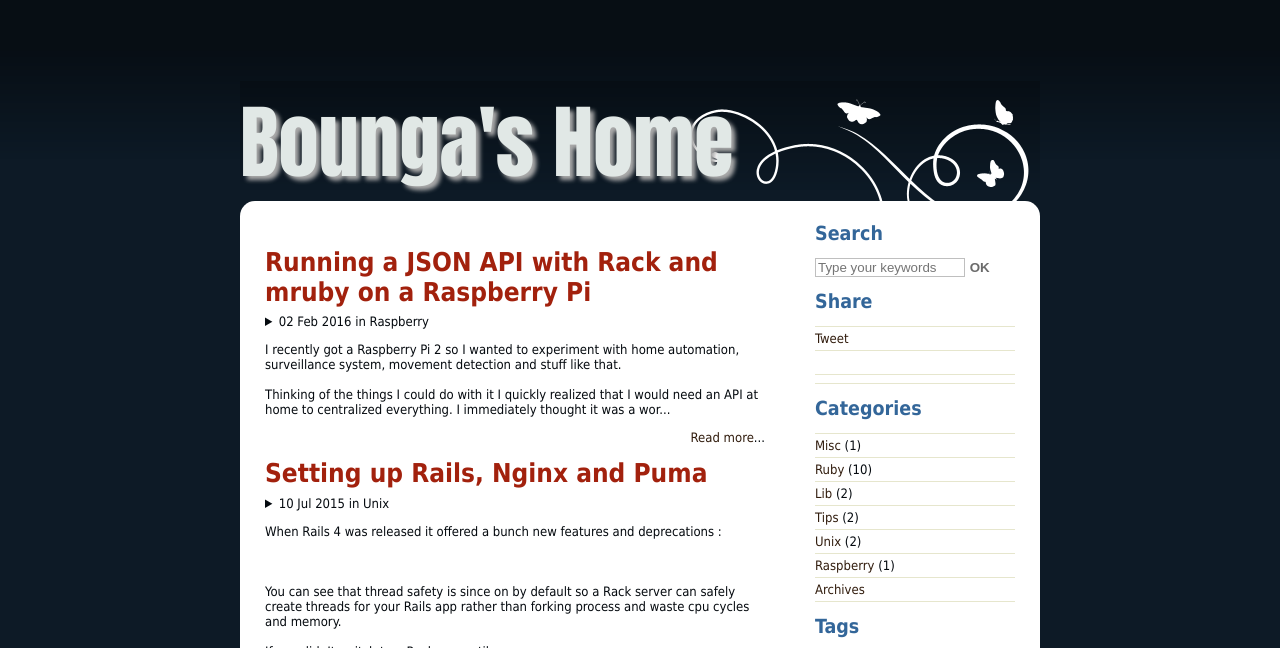
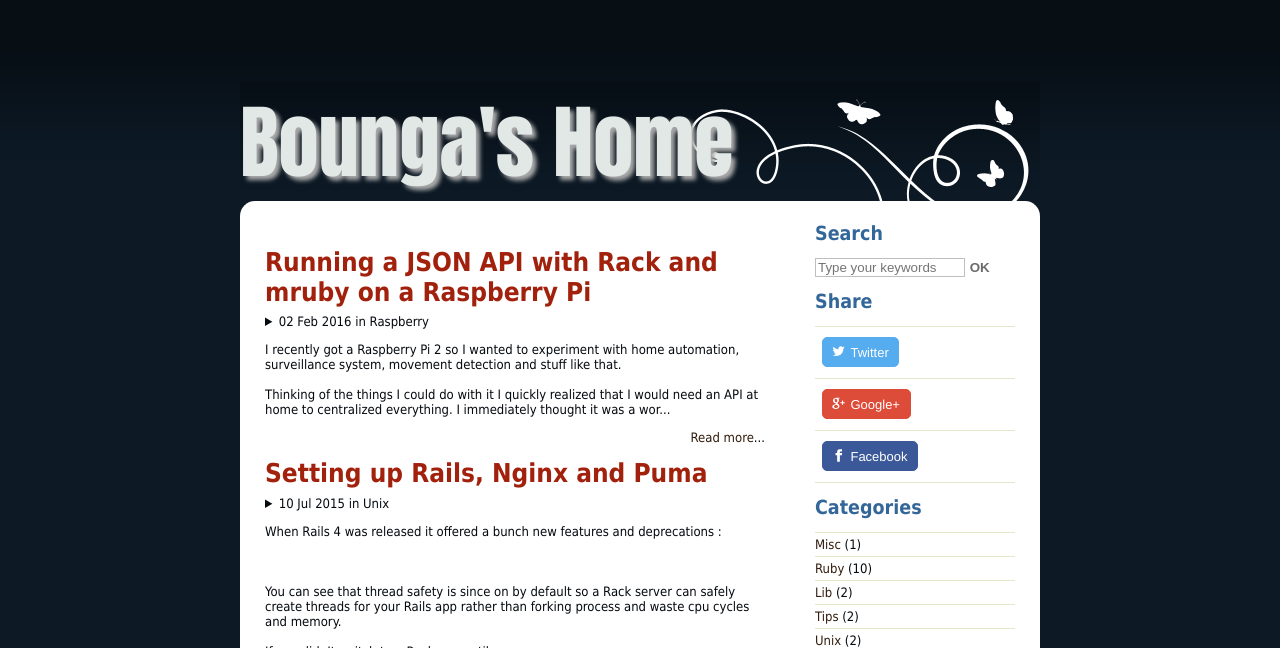
Before and after one commit to Bounga/bounga.org, a Jekyll site: the page built from index.html, in a window 1280 px wide, cut to the strip 0-648 px from the top of the page. Built offline with Jekyll 4.4.1, drawn with Linux system fonts in a browser that asks for light colours; the list of posts is cut into pages by our own code; comment, search, counter and statistics services are not loaded.

Commit message:
Get rid of javascript for social buttons

```diff
--- a/_layouts/default.html
+++ b/_layouts/default.html
@@ -51,9 +51,40 @@
           <nav>
             <h2>Share</h2>
             <ul id="socials">
-              <li><a href="https://twitter.com/share" class="twitter-share-button" data-via="Bounga" data-size="large" data-hashtags="ruby">Tweet</a></li>
-              <li><a class="g-plusone"></a></li>
-              <li><div class="fb-like" data-send="false" data-layout="button_count" data-width="60" data-show-faces="false"></div></li>
+              <li>
+                <a class="resp-sharing-button__link" href="https://twitter.com/intent/tweet/?text={{ page.title | uri_escape }}&amp;url={{ site.url }}{{ page.url | uri_escape }}" target="_blank" aria-label="Twitter">
+                  <div class="resp-sharing-button resp-sharing-button--twitter resp-sharing-button--large"><div aria-hidden="true" class="resp-sharing-button__icon resp-sharing-button__icon--solid">
+                      <svg version="1.1" x="0px" y="0px" width="24px" height="24px" viewBox="0 0 24 24" enable-background="new 0 0 24 24" xml:space="preserve">
+                        <g>
+                          <path d="M23.444,4.834c-0.814,0.363-1.5,0.375-2.228,0.016c0.938-0.562,0.981-0.957,1.32-2.019c-0.878,0.521-1.851,0.9-2.886,1.104 C18.823,3.053,17.642,2.5,16.335,2.5c-2.51,0-4.544,2.036-4.544,4.544c0,0.356,0.04,0.703,0.117,1.036 C8.132,7.891,4.783,6.082,2.542,3.332C2.151,4.003,1.927,4.784,1.927,5.617c0,1.577,0.803,2.967,2.021,3.782 C3.203,9.375,2.503,9.171,1.891,8.831C1.89,8.85,1.89,8.868,1.89,8.888c0,2.202,1.566,4.038,3.646,4.456 c-0.666,0.181-1.368,0.209-2.053,0.079c0.579,1.804,2.257,3.118,4.245,3.155C5.783,18.102,3.372,18.737,1,18.459 C3.012,19.748,5.399,20.5,7.966,20.5c8.358,0,12.928-6.924,12.928-12.929c0-0.198-0.003-0.393-0.012-0.588 C21.769,6.343,22.835,5.746,23.444,4.834z"/>
+                        </g>
+                      </svg>
+                    </div>Twitter</div>
+                </a>
+              </li>
+              <li>
+                <a class="resp-sharing-button__link" href="https://plus.google.com/share?url={{ site.url }}{{ page.url | uri_escape }}" target="_blank" aria-label="Google+">
+                  <div class="resp-sharing-button resp-sharing-button--google resp-sharing-button--large"><div aria-hidden="true" class="resp-sharing-button__icon resp-sharing-button__icon--solid">
+                      <svg version="1.1" x="0px" y="0px" width="24px" height="24px" viewBox="0 0 24 24" enable-background="new 0 0 24 24" xml:space="preserve">
+                        <g>
+                          <path d="M11.366,12.928c-0.729-0.516-1.393-1.273-1.404-1.505c0-0.425,0.038-0.627,0.988-1.368 c1.229-0.962,1.906-2.228,1.906-3.564c0-1.212-0.37-2.289-1.001-3.044h0.488c0.102,0,0.2-0.033,0.282-0.091l1.364-0.989 c0.169-0.121,0.24-0.338,0.176-0.536C14.102,1.635,13.918,1.5,13.709,1.5H7.608c-0.667,0-1.345,0.118-2.011,0.347 c-2.225,0.766-3.778,2.66-3.778,4.605c0,2.755,2.134,4.845,4.987,4.91c-0.056,0.22-0.084,0.434-0.084,0.645 c0,0.425,0.108,0.827,0.33,1.216c-0.026,0-0.051,0-0.079,0c-2.72,0-5.175,1.334-6.107,3.32C0.623,17.06,0.5,17.582,0.5,18.098 c0,0.501,0.129,0.984,0.382,1.438c0.585,1.046,1.843,1.861,3.544,2.289c0.877,0.223,1.82,0.335,2.8,0.335 c0.88,0,1.718-0.114,2.494-0.338c2.419-0.702,3.981-2.482,3.981-4.538C13.701,15.312,13.068,14.132,11.366,12.928z M3.66,17.443 c0-1.435,1.823-2.693,3.899-2.693h0.057c0.451,0.005,0.892,0.072,1.309,0.2c0.142,0.098,0.28,0.192,0.412,0.282 c0.962,0.656,1.597,1.088,1.774,1.783c0.041,0.175,0.063,0.35,0.063,0.519c0,1.787-1.333,2.693-3.961,2.693 C5.221,20.225,3.66,19.002,3.66,17.443z M5.551,3.89c0.324-0.371,0.75-0.566,1.227-0.566l0.055,0 c1.349,0.041,2.639,1.543,2.876,3.349c0.133,1.013-0.092,1.964-0.601,2.544C8.782,9.589,8.363,9.783,7.866,9.783H7.865H7.844 c-1.321-0.04-2.639-1.6-2.875-3.405C4.836,5.37,5.049,4.462,5.551,3.89z"/>
+                          <polygon points="23.5,9.5 20.5,9.5 20.5,6.5 18.5,6.5 18.5,9.5 15.5,9.5 15.5,11.5 18.5,11.5 18.5,14.5 20.5,14.5 20.5,11.5  23.5,11.5   "/>
+                        </g>
+                      </svg>
+                    </div>Google+</div>
+                </a>
+              </li>
+              <li>
+                <a class="resp-sharing-button__link" href="https://facebook.com/sharer/sharer.php?u={{ site.url }}{{ page.url }}" target="_blank" aria-label="Facebook">
+                  <div class="resp-sharing-button resp-sharing-button--facebook resp-sharing-button--large"><div aria-hidden="true" class="resp-sharing-button__icon resp-sharing-button__icon--solid">
+                      <svg version="1.1" x="0px" y="0px" width="24px" height="24px" viewBox="0 0 24 24" enable-background="new 0 0 24 24" xml:space="preserve">
+                        <g>
+                          <path d="M18.768,7.465H14.5V5.56c0-0.896,0.594-1.105,1.012-1.105s2.988,0,2.988,0V0.513L14.171,0.5C10.244,0.5,9.5,3.438,9.5,5.32 v2.145h-3v4h3c0,5.212,0,12,0,12h5c0,0,0-6.85,0-12h3.851L18.768,7.465z"/>
+                        </g>
+                      </svg>
+                    </div>Facebook</div>
+                </a>
+              </li>
             </ul>
           </nav>
 
@@ -61,7 +92,7 @@
             <h2>Categories</h2>
             <ul>
               {% for category in site.categories %}
-              <li><a href="/categories/{{ category.first }}">{{ category.first | capitalize }}</a> ({{ category.last.size }})</li>
+              <Li><a href="/categories/{{ category.first }}">{{ category.first | capitalize }}</a> ({{ category.last.size }})</li>
               {% endfor %}
               <li><a href="/archives">Archives</a></li>
             </ul>
@@ -111,8 +142,6 @@
     </footer>
   </div>
 
-  <div id="fb-root"></div>
-
   <script type="text/javascript">
   if (window.location.host != "blog.dev") {
     var _gaq = _gaq || [];
--- a/stylesheets/style.css
+++ b/stylesheets/style.css
@@ -246,7 +246,7 @@ a.feed {
 .post-content pre {
 	font: 1.1em Consolas,Monaco,Lucida Console,Liberation Mono,DejaVu Sans Mono,Bitstream Vera Sans Mono,Courier New;
 	border: solid 1px #cccccc;
- 	border-right: dashed 2px #cccccc;
+	border-right: dashed 2px #cccccc;
 	margin: 1em 0;
 	padding: 0.7em;
 	display: block;
@@ -333,5 +333,93 @@ h3.comments {
 	background: transparent url(/images/trackback.png) no-repeat 230px 50%;
 }
 
-.fb_edge_widget_with_comment span.fb_edge_comment_widget iframe.fb_ltr {
-display: none !important;}
+/* Social buttons */
+#socials a.resp-sharing-button__link {
+    background: none;
+}
+
+.resp-sharing-button {
+  display: inline-block;
+  border-radius: 5px;
+  border-width: 1px;
+  border-style: solid;
+  transition: background-color 25ms ease-out, border-color 25ms ease-out, opacity 250ms ease-out;
+  margin: 0.5em;
+  padding: 0.5em 0.75em;
+  font-family: Helvetica Neue,Helvetica,Arial,sans-serif;
+}
+
+.resp-sharing-button a {
+  text-decoration: none;
+  color: #FFF;
+  display: block;
+}
+
+.resp-sharing-button__icon {
+  display: inline-block;
+}
+
+.resp-sharing-button__icon svg {
+  width: 1em;
+  height: 1em;
+  margin-bottom: -0.1em;
+}
+
+/* Non solid icons get a stroke */
+.resp-sharing-button__icon {
+  stroke: #FFF;
+  fill: none;
+}
+
+/* Solid icons get a fill */
+.resp-sharing-button__icon--solid,
+.resp-sharing-button__icon--solidcircle {
+  fill: #FFF;
+  stroke: none;
+}
+
+.resp-sharing-button__link {
+  text-decoration: none;
+  color: #FFF;
+}
+
+.resp-sharing-button--large .resp-sharing-button__icon svg {
+  padding-right: 0.4em;
+}
+
+.resp-sharing-button__wrapper {
+  display: inline-block;
+}
+
+.resp-sharing-button--facebook {
+  background-color: #3b5998;
+  border-color: #3b5998;
+}
+
+.resp-sharing-button--facebook:hover,
+.resp-sharing-button--facebook:active {
+  background-color: #2d4373;
+  border-color: #2d4373;
+}
+
+.resp-sharing-button--twitter {
+  background-color: #55acee;
+  border-color: #55acee;
+}
+
+.resp-sharing-button--twitter:hover,
+.resp-sharing-button--twitter:active {
+  background-color: #2795e9;
+  border-color: #2795e9;
+}
+
+.resp-sharing-button--google {
+  background-color: #dd4b39;
+  border-color: #dd4b39;
+}
+
+.resp-sharing-button--google:hover,
+.resp-sharing-button--google:active {
+  background-color: #c23321;
+  border-color: #c23321;
+}
```
Also changed, not shown: other parts of _layouts/default.html (+0 -19 lines).
